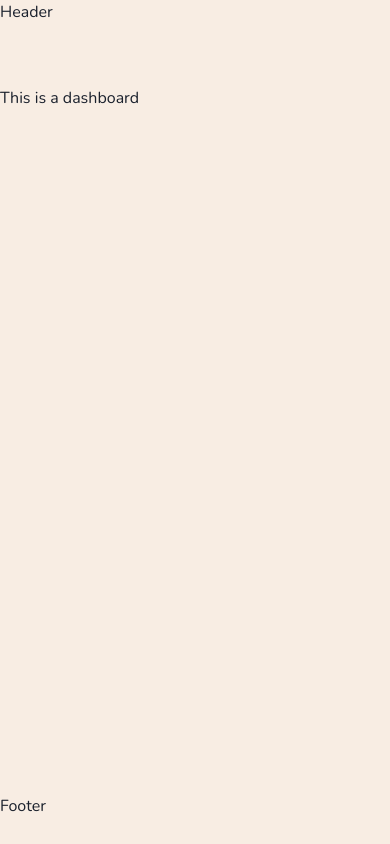
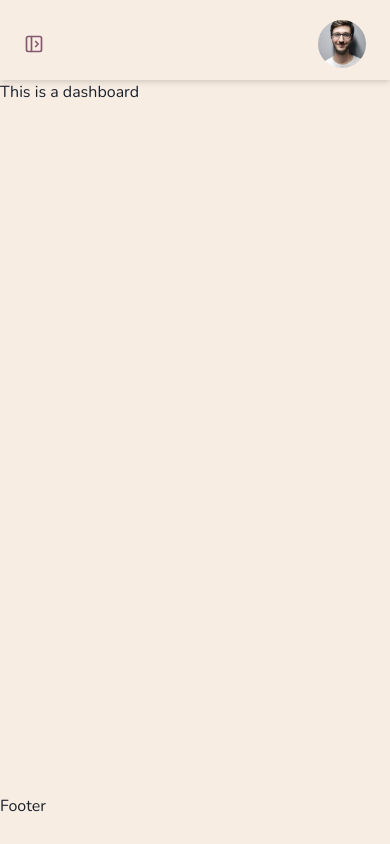
Before and after one commit to sholeh007/react-template-admin, a React (Vite) app: page / in a window 390 px wide. Built offline with nearby package versions, Linux system fonts and the light colour scheme.

Commit message:
create header and mobile sidebar

```diff
--- /dev/null
+++ b/src/components/atoms/Logo.jsx
@@ -0,0 +1,10 @@
+import { Text } from "@chakra-ui/react"
+import { Link } from "react-router-dom"
+
+export default function Logo({ title }) {
+  return (
+    <Text as={Link} to="/" fontSize="4xl" textColor="text-color-base" fontWeight="bold">
+      {title}
+    </Text>
+  )
+}
--- /dev/null
+++ b/src/components/molecules/menu-avatar/MenuAvatar.jsx
@@ -0,0 +1,12 @@
+import { Avatar, Menu, MenuButton, MenuList } from "@chakra-ui/react"
+
+export default function ManuAvatar({ src, children }) {
+  return (
+    <Menu autoSelect={false} isLazy>
+      <MenuButton as={Avatar} src={src} cursor="pointer"></MenuButton>
+      <MenuList shadow="md" minW="36" color="text-color-base" mt="-2">
+        {children}
+      </MenuList>
+    </Menu>
+  )
+}
--- /dev/null
+++ b/src/components/molecules/menu-avatar/MenuAvatarItem.jsx
@@ -0,0 +1,13 @@
+import { Box, Icon, MenuItem } from "@chakra-ui/react"
+import { Link } from "react-router-dom"
+
+export default function MenuAvatarItem({ icon, url, text }) {
+  return (
+    <MenuItem as={Link} to={url}>
+      <Icon as={icon} />
+      <Box as="span" pl={1}>
+        {text}
+      </Box>
+    </MenuItem>
+  )
+}
--- a/src/components/molecules/menu-sidebar/ListItem.jsx
+++ b/src/components/molecules/menu-sidebar/ListItem.jsx
@@ -1,7 +1,7 @@
 import { Box, Icon, Link, WrapItem } from "@chakra-ui/react"
 import { NavLink } from "react-router-dom"
 
-export default function ListItem({ url, icon, text }) {
+export default function ListItem({ url, icon, text, onClick }) {
   return (
     <Link
       as={NavLink}
@@ -10,6 +10,7 @@ export default function ListItem({ url, icon, text }) {
       to={url}
       rounded="lg"
       p={2}
+      onClick={onClick}
     >
       <WrapItem color="text-color-base">
         <Icon as={icon} boxSize={5} />
--- /dev/null
+++ b/src/components/organisms/Header.jsx
@@ -0,0 +1,32 @@
+import { Flex, Icon } from "@chakra-ui/react"
+import { LogOut, SidebarOpen, User } from "lucide-react"
+import imgProfile from "../../assets/img/profile.jpg"
+import MenuAvatar from "../molecules/menu-avatar/MenuAvatar"
+import MenuAvatarItem from "../molecules/menu-avatar/MenuAvatarItem"
+
+export default function Header({ onOpen }) {
+  return (
+    <Flex
+      justify={{ base: "space-between", md: "flex-end" }}
+      alignItems="center"
+      px={6}
+      py={5}
+    >
+      {/* mobile-button-sidebar */}
+      <Icon
+        as={SidebarOpen}
+        boxSize={5}
+        cursor="pointer"
+        color="text-color-base"
+        arial-label="sidebar"
+        display={{ base: "block", md: "none" }}
+        onClick={onOpen}
+      />
+      {/* avatar-menu */}
+      <MenuAvatar src={imgProfile}>
+        <MenuAvatarItem url="/profile" icon={User} text="Profile" />
+        <MenuAvatarItem url="/logout" icon={LogOut} text="Logout" />
+      </MenuAvatar>
+    </Flex>
+  )
+}
--- /dev/null
+++ b/src/components/organisms/MobileSidebar.jsx
@@ -0,0 +1,36 @@
+import {
+  Box,
+  Drawer,
+  DrawerCloseButton,
+  DrawerContent,
+  DrawerOverlay,
+} from "@chakra-ui/react"
+import { Gauge, GraduationCap } from "lucide-react"
+import Logo from "../atoms/Logo"
+import List from "../molecules/menu-sidebar/List"
+import ListItem from "../molecules/menu-sidebar/ListItem"
+
+export default function MobileSidebar({ onClose, isOpen }) {
+  return (
+    <Drawer autoFocus={false} placement="left" onClose={onClose} isOpen={isOpen}>
+      <DrawerOverlay />
+      <DrawerContent bg="bg-color-base">
+        <DrawerCloseButton />
+        <Box as="div" p="6" maxH="80vh" overflowY="auto">
+          {/* Logo */}
+          <Logo title="School" />
+          {/* Menu List */}
+          <List title="Main Menu">
+            <ListItem url="/" icon={Gauge} text="Dashboard" onClick={onClose} />
+            <ListItem
+              url="/student"
+              icon={GraduationCap}
+              text="Students"
+              onClick={onClose}
+            />
+          </List>
+        </Box>
+      </DrawerContent>
+    </Drawer>
+  )
+}
--- a/src/components/organisms/Sidebar.jsx
+++ b/src/components/organisms/Sidebar.jsx
@@ -1,5 +1,6 @@
-import { Box, Text } from "@chakra-ui/react"
+import { Box } from "@chakra-ui/react"
 import { Gauge, GraduationCap } from "lucide-react"
+import Logo from "../atoms/Logo"
 import List from "../molecules/menu-sidebar/List"
 import ListItem from "../molecules/menu-sidebar/ListItem"
 
@@ -7,9 +8,7 @@ export default function Sidebar() {
   return (
     <Box as="div" p="6" maxH="80vh" overflowY="auto">
       {/* Logo */}
-      <Text fontSize="4xl" textColor="text-color-base" fontWeight="bold">
-        School
-      </Text>
+      <Logo title="School" />
       {/* Menu List */}
       <List title="Main Menu">
         <ListItem url="/" icon={Gauge} text="Dashboard" />
--- a/src/pages/root.jsx
+++ b/src/pages/root.jsx
@@ -1,5 +1,7 @@
-import { Box, Grid, GridItem } from "@chakra-ui/react"
+import { Box, Grid, GridItem, useDisclosure } from "@chakra-ui/react"
 import { Outlet } from "react-router-dom"
+import Header from "../components/organisms/Header"
+import MobileSidebar from "../components/organisms/MobileSidebar"
 import Sidebar from "../components/organisms/Sidebar"
 
 const templateAreas = {
@@ -16,6 +18,8 @@ const templateAreas = {
 }
 
 export default function Root() {
+  const { isOpen, onOpen, onClose } = useDisclosure()
+
   return (
     // layout
     <Box as="div" bgColor="bg-color-base">
@@ -23,17 +27,23 @@ export default function Root() {
         h="100vh"
         templateAreas={templateAreas}
         gridTemplateColumns={`200px 1fr`}
-        gridTemplateRows={`70px 1fr 50px`}
-        gap={4}
+        gridTemplateRows={`80px 1fr 50px`}
       >
+        {/* Sidebar */}
         <GridItem area="side" shadow="md" display={{ base: "none", md: "block" }}>
           <Sidebar />
+          <MobileSidebar onClose={onClose} isOpen={isOpen} />
         </GridItem>
-        <GridItem area="header">Header</GridItem>
+        {/* Header */}
+        <GridItem area="header" shadow="md">
+          <Header onOpen={onOpen} />
+        </GridItem>
+        {/* Main */}
         <GridItem area="main">
           {/* child */}
           <Outlet />
         </GridItem>
+        {/* Footer */}
         <GridItem area="footer">Footer</GridItem>
       </Grid>
     </Box>
```
Also changed, not shown: src/assets/img/profile.jpg (added).
